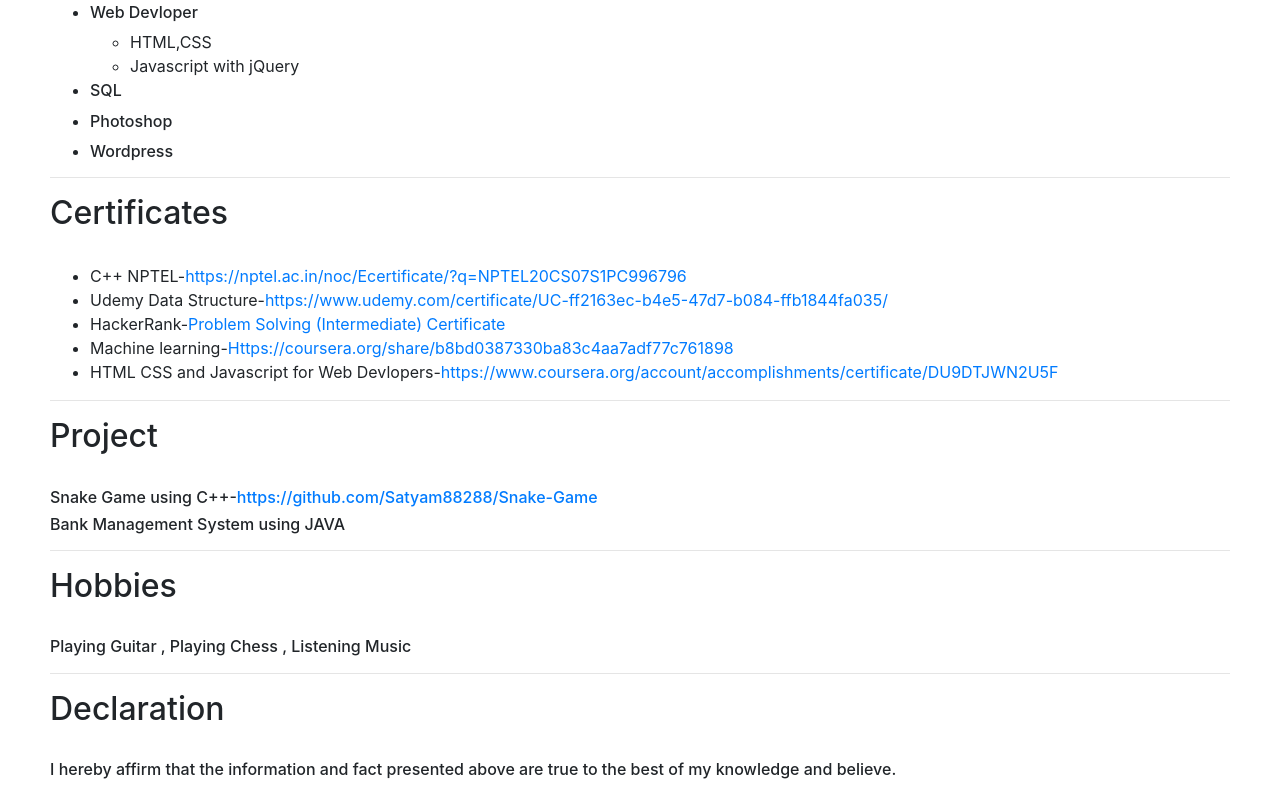
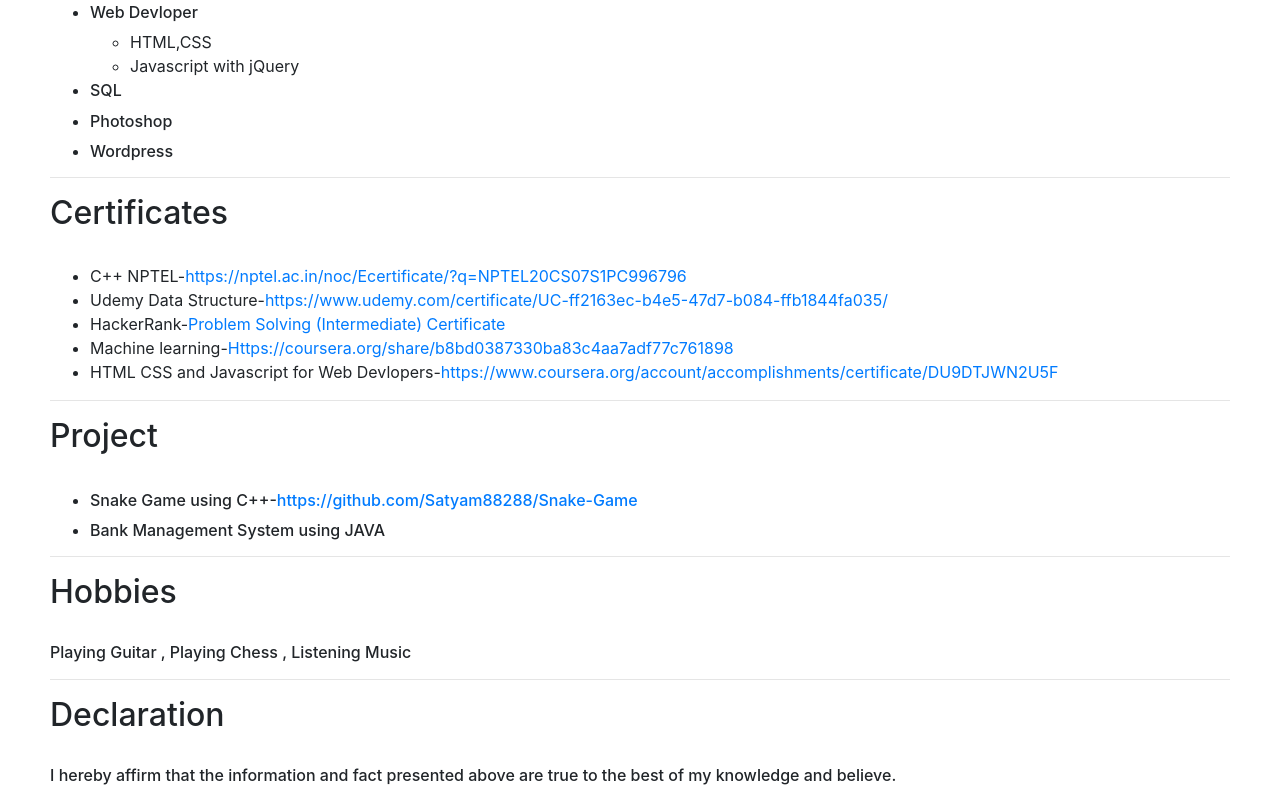
Before and after one commit to Satyam88288/MYCV, a plain HTML site: page CV/index.html in a window 1280 px wide. Shown: the part 853-1656 px from the top of the page. Drawn offline with nearby package versions, Linux system fonts and the light colour scheme.

Commit message:
Update index.html

```diff
--- a/CV/index.html
+++ b/CV/index.html
@@ -137,9 +137,12 @@
                 </div>
                  <hr>
                 <div>
-                    <h2>Project</h2><br>
-                    <h6>Snake Game using C++-<a href="https://github.com/Satyam88288/Snake-Game">https://github.com/Satyam88288/Snake-Game</a></h6>
+                    <h2>Project</h2><br><ul><li>
+                    <h6>Snake Game using C++-<a href="https://github.com/Satyam88288/Snake-Game">https://github.com/Satyam88288/Snake-Game</a></h6> </li>
+                    <li>
                     <h6>Bank Management System using JAVA</h6>
+                    </li>
+                    </ul>
                 </div>
                 <hr>
 
```
